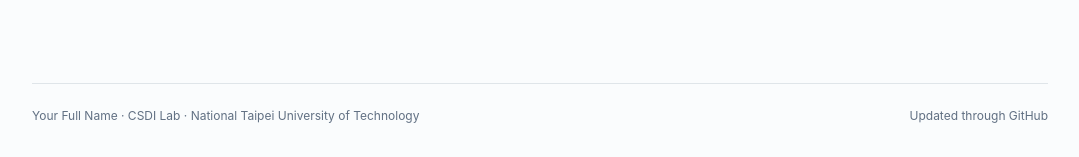
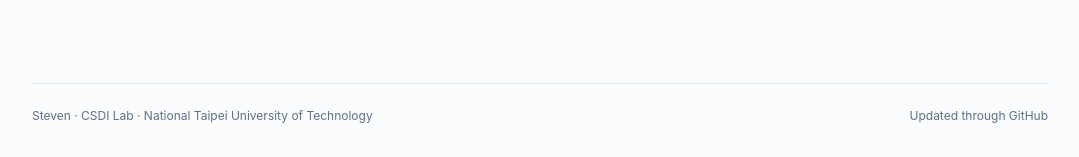
Before and after one commit to hendrisutrisno/2026student, a Jekyll site: the page built from docs/index.md, in a window 1280 px wide and 900 px high, scrolled down 1275 px. Shown: the part 740-897 px from the top of the window, without its empty margins (100-1179 px from the left). Built offline with Jekyll 4.4.1, drawn with Linux system fonts in a browser that asks for light colours; some of the changed text lies outside the part shown.

Commit message:
Update student information in config file

```diff
--- a/docs/_config.yml
+++ b/docs/_config.yml
@@ -20,8 +20,8 @@
       layout: default
 
 student:
-  name: "Your Full Name"
-  email: "your.email@example.com" # Replace with your address, or leave empty to hide.
+  name: "Steven"
+  email: "steven.email@example.com" # Replace with your address, or leave empty to hide.
   degree: "Master's Student"
   photo: /assets/photos/rec2025_1.png # Optional: uncomment and add your photo in docs/assets/photos/
   lab: "CSDI Lab"
```
